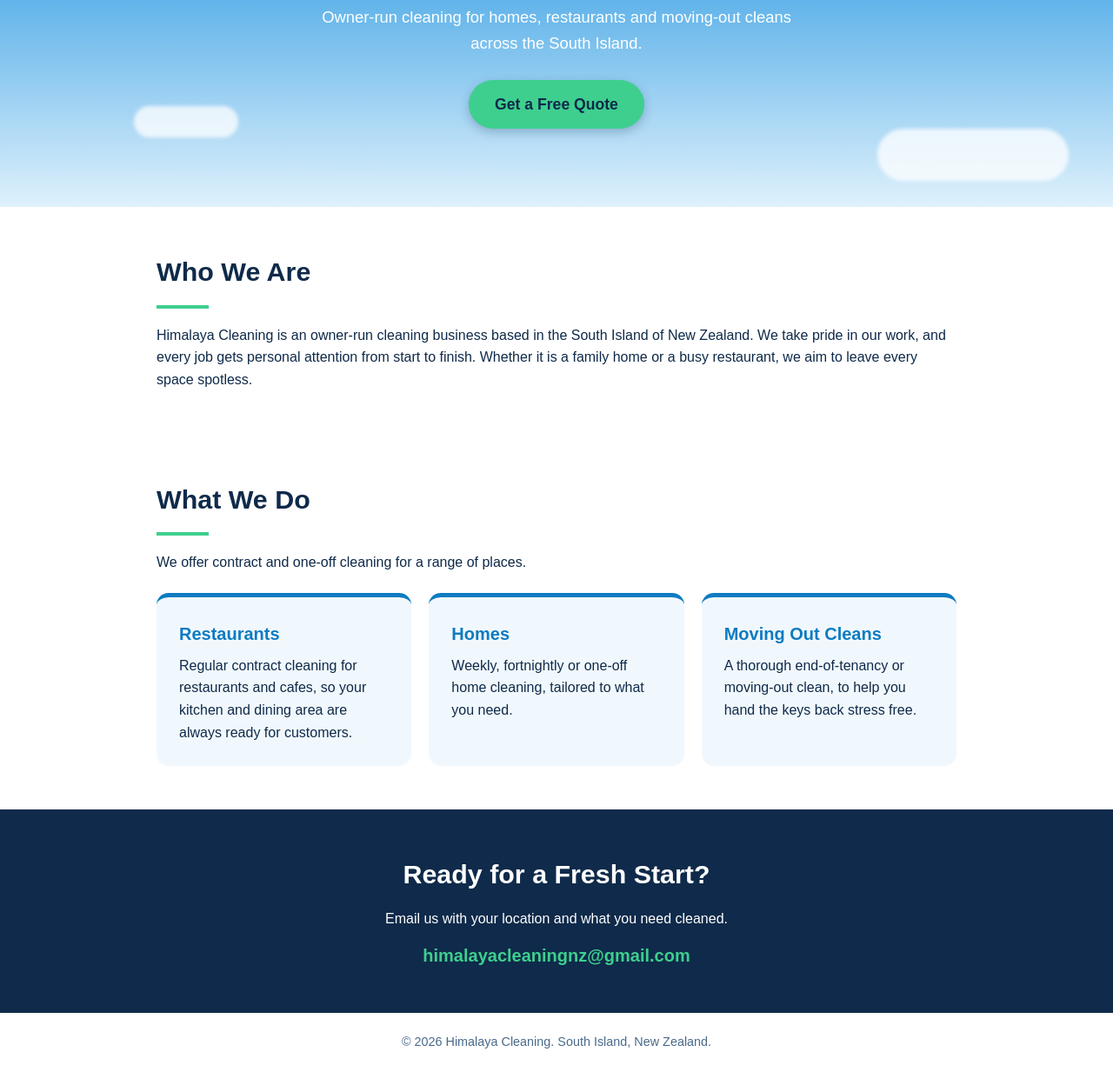
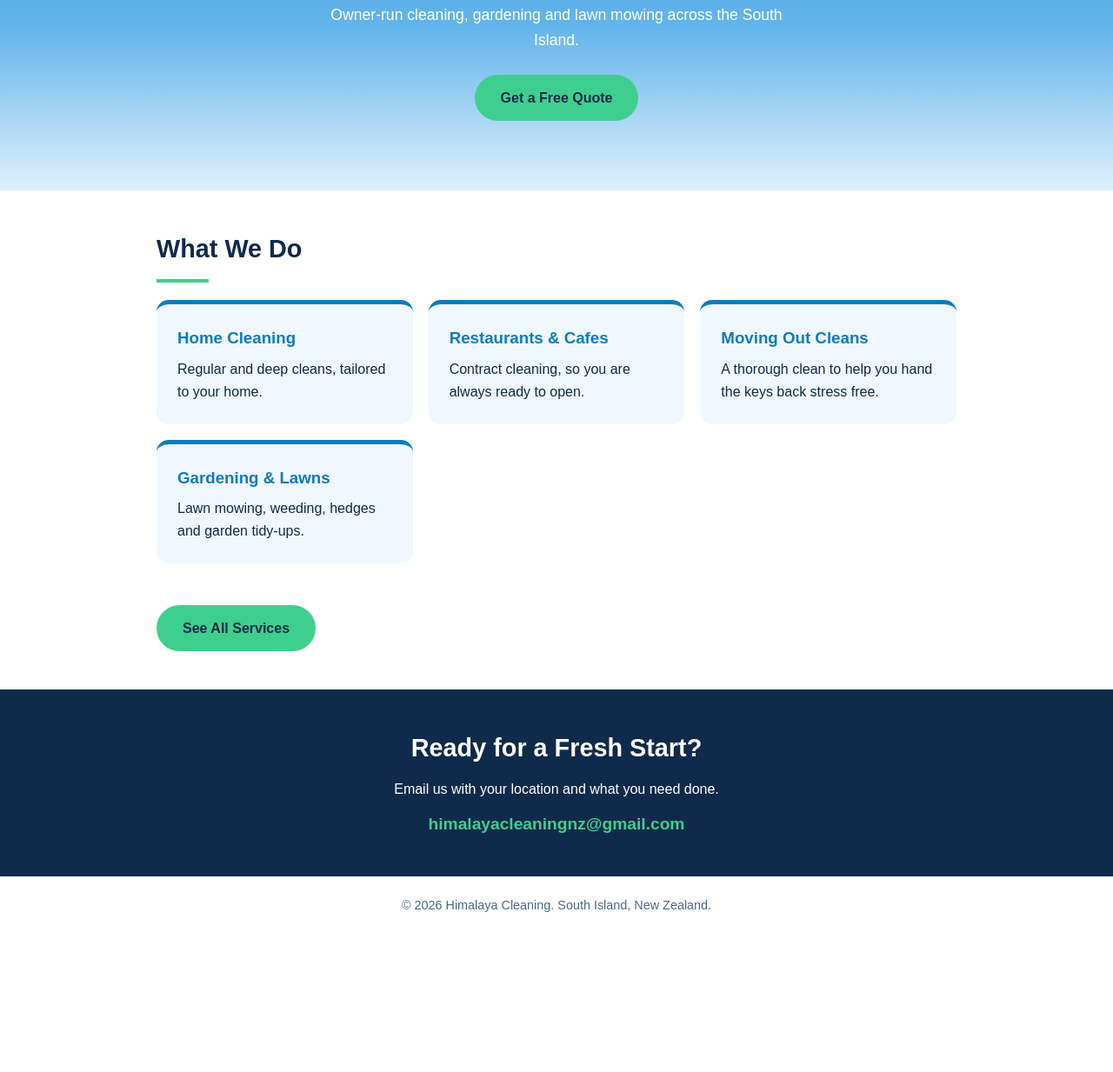
Before and after one commit to himalayacleaningnz-max/HimalayaCleaningNZ, a plain HTML site: page index.html in a window 1280 px wide. Shown: the part 468-1701 px from the top of the page at 87% size. After the commit the page ends 1543 px from the top, so only its background shows below. Drawn offline with Linux system fonts and the light colour scheme.

Commit message:
Update index.html

```diff
--- a/index.html
+++ b/index.html
@@ -4,90 +4,36 @@
 <meta charset="UTF-8">
 <meta name="viewport" content="width=device-width, initial-scale=1.0">
 <title>Himalaya Cleaning | South Island, New Zealand</title>
-<meta name="description" content="Himalaya Cleaning is an owner-run cleaning business in the South Island. We clean homes, restaurants and moving-out properties.">
-<style>
-* { box-sizing: border-box; margin: 0; padding: 0; }
-body { font-family: Arial, Helvetica, sans-serif; color: #0f2a4a; background: #ffffff; line-height: 1.6; }
-
-.topbar { background: #ffffff; text-align: center; padding: 14px 20px; border-bottom: 1px solid #e3edf5; }
-.topbar img { max-width: 260px; width: 70%; height: auto; }
-.topbar .fallback { font-size: 1.4rem; font-weight: bold; color: #0e7bc1; }
-
-.hero { position: relative; overflow: hidden; background: linear-gradient(180deg, #2f93d6 0%, #62b4ea 55%, #dff1fc 100%); text-align: center; padding: 60px 20px 90px; color: #ffffff; }
-.hero .cloud { position: absolute; background: rgba(255,255,255,0.75); border-radius: 50px; filter: blur(2px); }
-.hero .c1 { width: 160px; height: 46px; top: 40px; left: 6%; }
-.hero .c2 { width: 220px; height: 60px; bottom: 30px; right: 4%; }
-.hero .c3 { width: 120px; height: 36px; bottom: 80px; left: 12%; }
-.hero h1 { position: relative; font-size: clamp(3rem, 14vw, 7rem); line-height: 0.95; font-weight: 900; letter-spacing: -2px; text-transform: uppercase; text-shadow: 0 4px 0 rgba(15,42,74,0.18); }
-.hero p { position: relative; max-width: 560px; margin: 22px auto 0; font-size: 1.15rem; }
-.btn { position: relative; display: inline-block; margin-top: 28px; background: #3ecf8e; color: #0f2a4a; font-weight: bold; font-size: 1.1rem; padding: 14px 30px; border-radius: 40px; text-decoration: none; box-shadow: 0 4px 12px rgba(15,42,74,0.25); }
-
-section { max-width: 960px; margin: 0 auto; padding: 50px 20px; }
-h2 { font-size: 1.9rem; margin-bottom: 14px; color: #0f2a4a; }
-.red-line { width: 60px; height: 4px; background: #3ecf8e; margin-bottom: 18px; }
-
-.cards { display: grid; grid-template-columns: repeat(auto-fit, minmax(240px, 1fr)); gap: 20px; margin-top: 22px; }
-.card { background: #f1f8fd; border-radius: 14px; padding: 26px; border-top: 5px solid #0e7bc1; }
-.card h3 { margin-bottom: 8px; color: #0e7bc1; font-size: 1.25rem; }
-
-.contact { background: #0f2a4a; color: #ffffff; text-align: center; max-width: 100%; }
-.contact h2 { color: #ffffff; }
-.contact a.mail { display: inline-block; margin-top: 14px; color: #3ecf8e; font-weight: bold; font-size: 1.25rem; text-decoration: none; }
-
-footer { text-align: center; padding: 22px; font-size: 0.9rem; color: #4a6a8a; }
-</style>
+<meta name="description" content="Owner-run cleaning, gardening and lawn mowing across the South Island.">
+<link rel="stylesheet" href="style.css">
 </head>
 <body>
+<div class="topbar"><img src="IMG_7403.jpg" alt="Himalaya Cleaning logo" onerror="this.style.display='none';this.nextElementSibling.style.display='block'"><div class="fb">Himalaya Cleaning</div></div>
+<nav><a class="on" href="index.html">Home</a><a href="services.html">Services</a><a href="about.html">About</a><a href="contact.html">Contact</a></nav>
 
-<div class="topbar">
-<img src="IMG_7403.jpg" alt="Himalaya Cleaning logo" onerror="this.style.display='none'; document.getElementById('fb').style.display='block';">
-<div id="fb" class="fallback" style="display:none;">Himalaya Cleaning</div>
+<div class="hero">
+<h1>Spotless<br>Every Time</h1>
+<p>Owner-run cleaning, gardening and lawn mowing across the South Island.</p>
+<a class="btn" href="contact.html">Get a Free Quote</a>
 </div>
 
-<div class="hero">
-<div class="cloud c1"></div>
-<div class="cloud c2"></div>
-<div class="cloud c3"></div>
-<h1>Spotless<br>Every Time</h1>
-<p>Owner-run cleaning for homes, restaurants and moving-out cleans across the South Island.</p>
-<a class="btn" href="mailto:himalayacleaningnz@gmail.com">Get a Free Quote</a>
+<section>
+<h2>What We Do</h2><div class="line"></div>
+<div class="cards">
+<div class="card"><h3>Home Cleaning</h3><p>Regular and deep cleans, tailored to your home.</p></div>
+<div class="card"><h3>Restaurants &amp; Cafes</h3><p>Contract cleaning, so you are always ready to open.</p></div>
+<div class="card"><h3>Moving Out Cleans</h3><p>A thorough clean to help you hand the keys back stress free.</p></div>
+<div class="card"><h3>Gardening &amp; Lawns</h3><p>Lawn mowing, weeding, hedges and garden tidy-ups.</p></div>
 </div>
-
-<section id="who-we-are">
-<h2>Who We Are</h2>
-<div class="red-line"></div>
-<p>Himalaya Cleaning is an owner-run cleaning business based in the South Island of New Zealand. We take pride in our work, and every job gets personal attention from start to finish. Whether it is a family home or a busy restaurant, we aim to leave every space spotless.</p>
+<p style="margin-top:22px"><a class="btn" href="services.html">See All Services</a></p>
 </section>
 
-<section id="what-we-do">
-<h2>What We Do</h2>
-<div class="red-line"></div>
-<p>We offer contract and one-off cleaning for a range of places.</p>
-<div class="cards">
-<div class="card">
-<h3>Restaurants</h3>
-<p>Regular contract cleaning for restaurants and cafes, so your kitchen and dining area are always ready for customers.</p>
-</div>
-<div class="card">
-<h3>Homes</h3>
-<p>Weekly, fortnightly or one-off home cleaning, tailored to what you need.</p>
-</div>
-<div class="card">
-<h3>Moving Out Cleans</h3>
-<p>A thorough end-of-tenancy or moving-out clean, to help you hand the keys back stress free.</p>
-</div>
-</div>
-</section>
-
-<section id="contact" class="contact">
+<section class="contact">
 <h2>Ready for a Fresh Start?</h2>
-<p>Email us with your location and what you need cleaned.</p>
+<p>Email us with your location and what you need done.</p>
 <a class="mail" href="mailto:himalayacleaningnz@gmail.com">himalayacleaningnz@gmail.com</a>
 </section>
 
-<footer>
-&copy; 2026 Himalaya Cleaning. South Island, New Zealand.
-</footer>
-
+<footer>&copy; 2026 Himalaya Cleaning. South Island, New Zealand.</footer>
 </body>
 </html>
```
